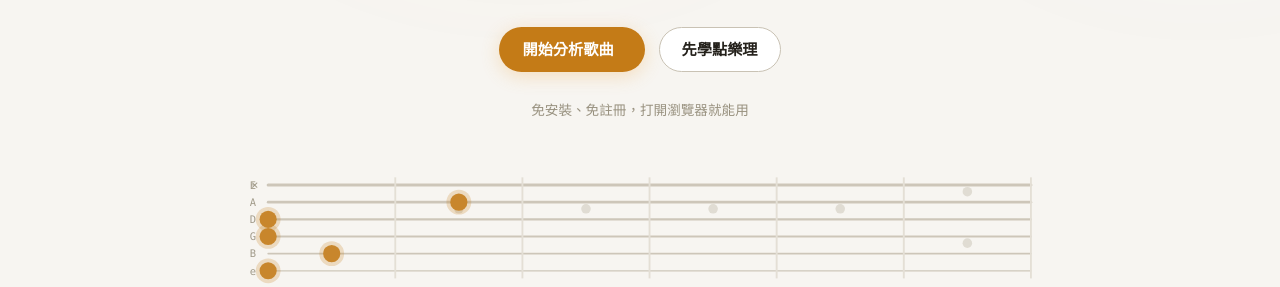
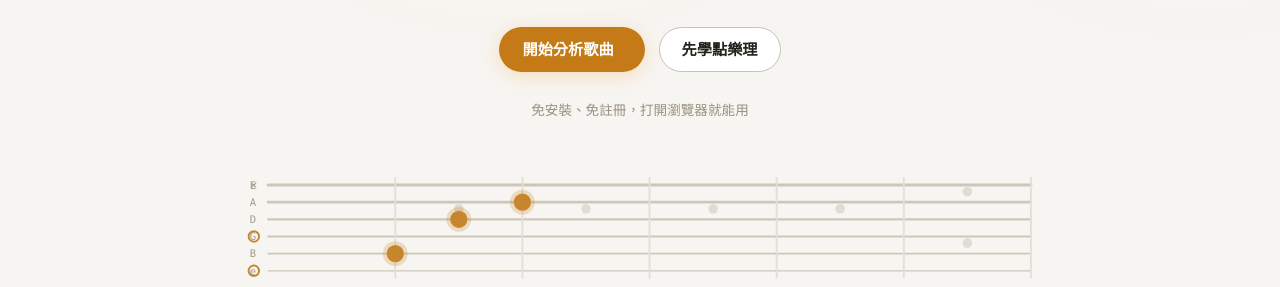
Before and after one commit to Yuchen0614/guitar-lab, a plain HTML site: page index.html in a window 1280 px wide. Shown: the part 513-800 px from the top of the page. Drawn offline with Linux system fonts and the light colour scheme.

Commit message:
M0 修正: 指板開放弦改空心圈、fretX 線性內插

```diff
--- a/index.html
+++ b/index.html
@@ -76,7 +76,7 @@
 
 <script src="js/store.js?v=m01"></script>
 <script src="js/app.js?v=m01"></script>
-<script src="js/pages/home.js?v=m01"></script>
+<script src="js/pages/home.js?v=m02"></script>
 <script src="js/pages/chords.js?v=m01"></script>
 <script src="js/pages/theory.js?v=m01"></script>
 <script src="js/pages/practice.js?v=m01"></script>
--- a/js/pages/home.js
+++ b/js/pages/home.js
@@ -83,21 +83,30 @@
       svg += '<circle cx="' + x + '" cy="' + y + '" r="5" fill="var(--border-strong)" opacity=".55"/>';
     });
     // 音符點綴：C 和弦（x32010）開放指法，弦序低→高 E A D G B e
-    function fretX(f) { // 第 f 格的中心 x（取相鄰兩條已繪琴格線的中點）
-      var idx = frets.indexOf(f);
-      if (f === 0) return positions[0];
-      if (idx <= 0) return left;
-      return (positions[frets[idx]] + positions[frets[idx - 1]]) / 2;
+    function fretX(f) { // 第 f 格中心 x：介於相鄰兩條已繪琴格線之間線性內插
+      if (f <= 0) return positions[0];
+      var lo = 0, hi = 0;
+      for (var i = 0; i < frets.length; i++) {
+        if (frets[i] <= f) lo = frets[i];
+        if (frets[i] >= f) { hi = frets[i]; break; }
+      }
+      if (hi === lo) return positions[lo];
+      return positions[lo] + (positions[hi] - positions[lo]) * (f - lo) / (hi - lo);
     }
-    var dots = [[1, 3], [2, 2], [3, 0], [4, 1], [5, 0]]; // [弦索引, 琴格]
+    var dots = [[1, 3], [2, 2], [4, 1]]; // 按壓格：[弦索引, 琴格]
     dots.forEach(function (d) {
       var y = top + d[0] * rowGap;
       var x = fretX(d[1]);
       svg += '<circle cx="' + x + '" cy="' + y + '" r="9" fill="var(--accent)"/>';
       svg += '<circle cx="' + x + '" cy="' + y + '" r="13" fill="var(--accent)" opacity=".25"/>';
     });
+    // 開放弦（G、e）：弦枕左側空心圈
+    [3, 5].forEach(function (s) {
+      var y = top + s * rowGap;
+      svg += '<circle cx="' + (positions[0] - 15) + '" cy="' + y + '" r="5.5" fill="none" stroke="var(--accent)" stroke-width="2"/>';
+    });
     // 低音 E 弦悶音記號
-    svg += '<text x="' + (positions[0] - 14) + '" y="' + (top + 4) + '" text-anchor="middle" font-size="13" fill="var(--faint)" font-family="var(--font-mono)">×</text>';
+    svg += '<text x="' + (positions[0] - 15) + '" y="' + (top + 4.5) + '" text-anchor="middle" font-size="13" fill="var(--faint)" font-family="var(--font-mono)">×</text>';
     svg += '</svg>';
     return svg;
   }
```
